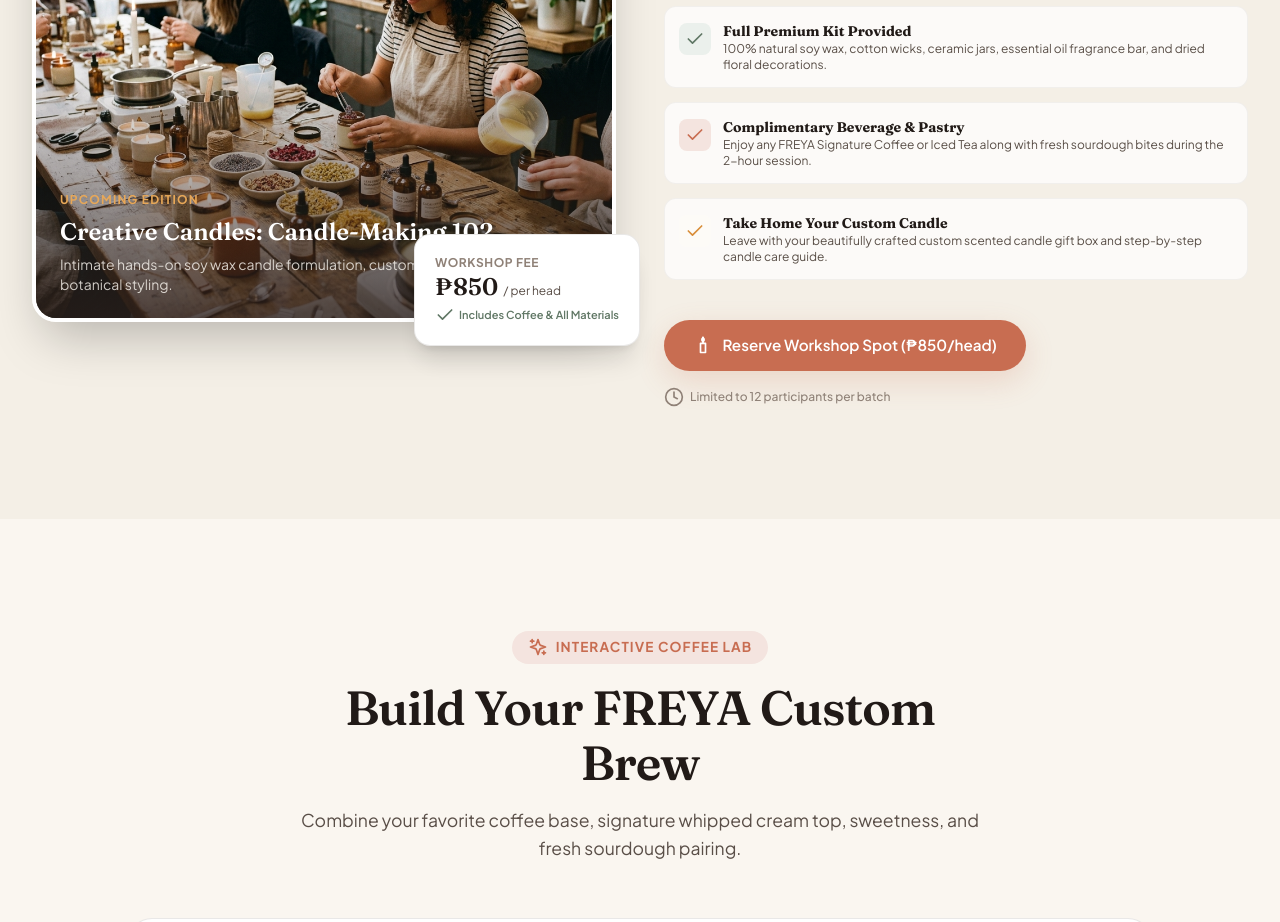
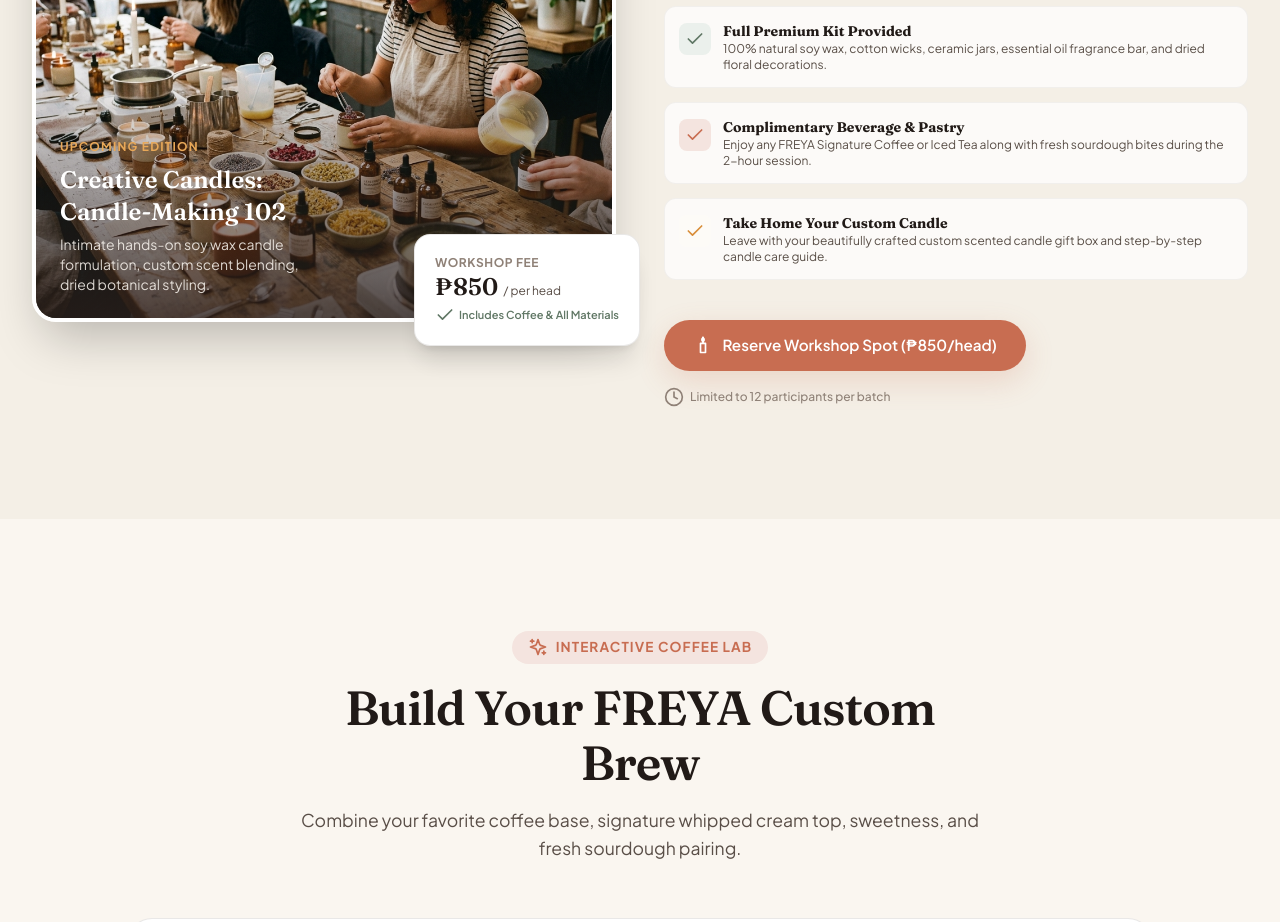
Before and after one commit to olegnatruk/freya-cafe, a React (Vite) app: page / in a window 1280 px wide. Shown: the part 3920-4842 px from the top of the page. Built offline with nearby package versions, Linux system fonts and the light colour scheme.

Commit message:
fixed text overlap in workshop image card by adding right padding and width constraint

```diff
--- a/src/components/WorkshopSection.jsx
+++ b/src/components/WorkshopSection.jsx
@@ -30,10 +30,10 @@
                 Creative Studio Session
               </div>
 
-              <div className="absolute bottom-6 left-6 right-6 text-white space-y-2">
+              <div className="absolute bottom-6 left-6 right-6 pr-24 sm:pr-32 md:pr-36 max-w-[65%] sm:max-w-[70%] text-white space-y-1.5">
                 <span className="text-xs uppercase tracking-widest text-[#E8A858] font-bold">Upcoming Edition</span>
-                <h3 className="text-2xl font-serif font-bold">Creative Candles: Candle-Making 102</h3>
-                <p className="text-sm text-[#FAF6F0]/80">
+                <h3 className="text-xl sm:text-2xl font-serif font-bold leading-tight">Creative Candles: Candle-Making 102</h3>
+                <p className="text-xs sm:text-sm text-[#FAF6F0]/85 line-clamp-2 sm:line-clamp-3">
                   Intimate hands-on soy wax candle formulation, custom scent blending, dried botanical styling.
                 </p>
               </div>
```
